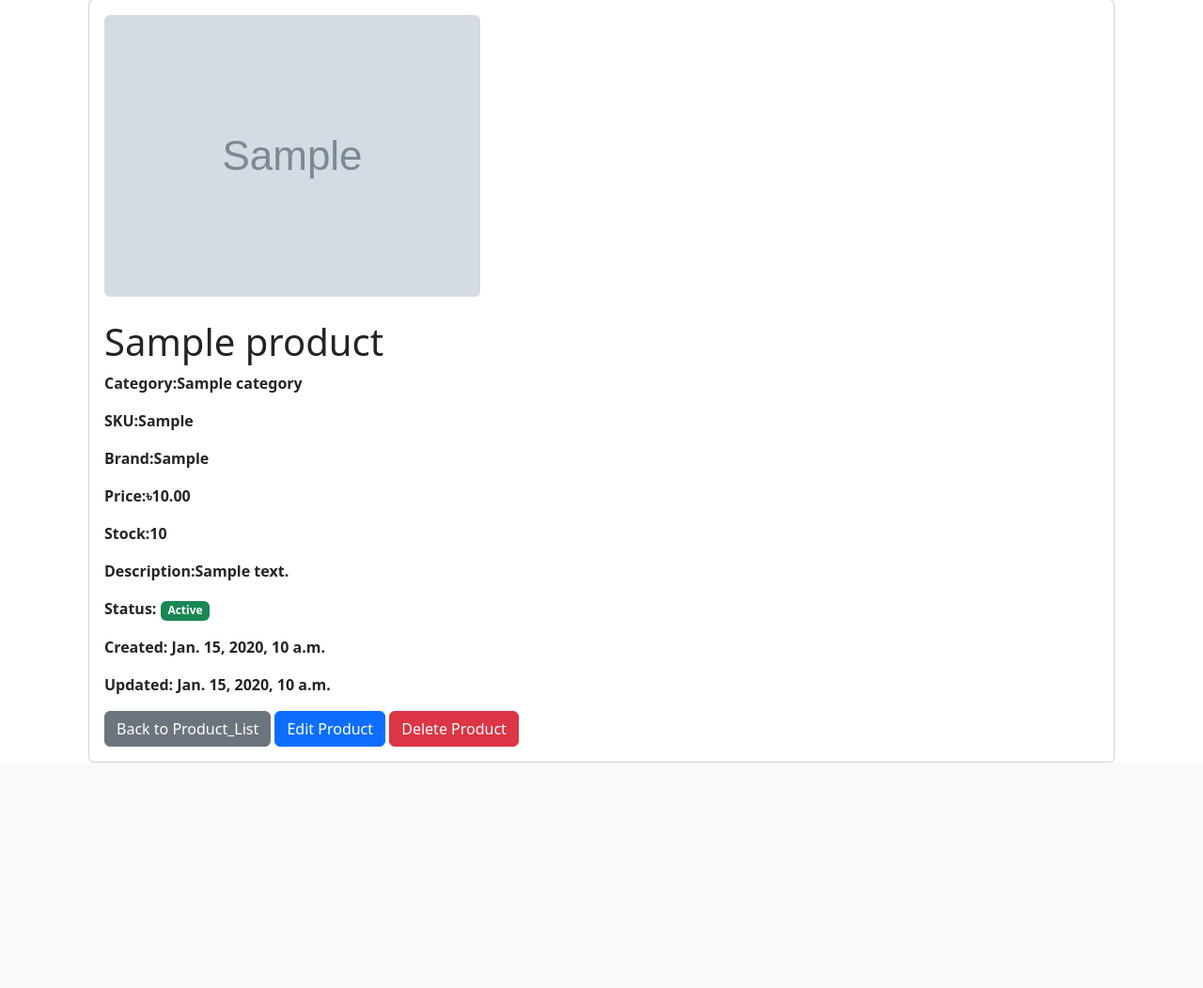
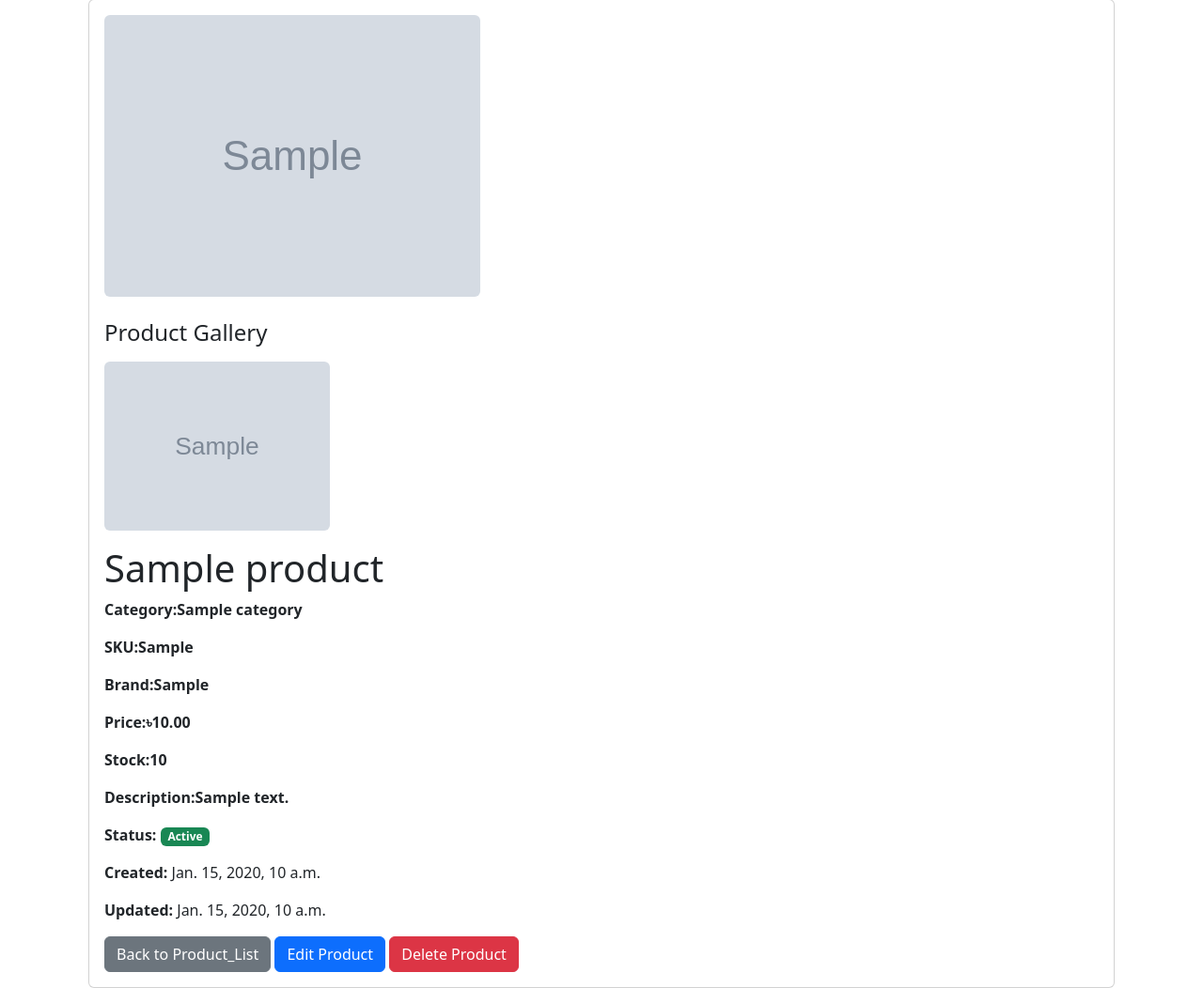
Before and after one commit to mamun-2025/ShopSphere, a Django app: template templates/products/product_detail.html in a window 1280 px wide. Shown: the part 127-1179 px from the top of the page at 94% size. Before the commit the page ends 939 px from the top, so only its background shows below. Run offline with Django 5.2, Linux system fonts and the light colour scheme; tables that the repository leaves empty hold one stand-in row (values such as "Sample post"); the template is opened without the code that fills it: values that come from a table or form of the project are taken from there, most other values are stand-ins (such as "Sample title", 1, 10 or a date in 2020); grey boxes marked "Sample" are stand-in pictures.

Commit message:
Create ProductImage model, admin and template

```diff
--- a/products/models.py
+++ b/products/models.py
@@ -4,6 +4,8 @@ from django.core.validators import MinValueValidator
 from django.db import models
 from categories.models import Category
 
+
+# Product Model
 class Product(models.Model):
    name = models.CharField(max_length=100)
 
@@ -74,3 +76,31 @@ class Product(models.Model):
          self.slug = slugify(self.name)
 
       super().save(*args, **kwargs)
+
+
+
+
+# Product ImgaeModel
+class ProductImage(models.Model):
+
+   product = models.ForeignKey(
+      Product,
+      on_delete=models.CASCADE,
+      related_name="images",
+   )
+
+   image = models.ImageField(
+      upload_to="products/gallery/"
+   )
+
+   alt_text = models.CharField(
+      max_length=200,
+      blank=True,
+   )
+
+   created_at = models.DateTimeField(
+      auto_now_add=True,
+   )
+
+   def __str__(self):
+      return f"{ self.product.name } Image"
--- a/templates/products/product_detail.html
+++ b/templates/products/product_detail.html
@@ -11,6 +11,7 @@
    <div class="card">
       <div class="card-body">
 
+         <!-- Single Product Image(Main)-->
          {% if product.image %}
             <div class="mb-4">
                <img
@@ -23,6 +24,32 @@
          {% endif %}
 
 
+         <!-- Multiple Product Image(Gallery) -->
+         <h4 class="mt-4 mb-3">
+            Product Gallery
+         </h4>
+
+         <div class="row">
+            {% for image in product.images.all %}
+
+               <div class="col-md-3 mb-3">
+                  <img
+                  src="{{ image.image.url }}"
+                  alt="{{ imgage.alt_text }}"
+                  class="img-fluid rounded"
+                  style="
+                     height: 180px;
+                     weight: 100%;
+                     object-fit: cover;
+                  "
+                  >
+               </div>
+
+            {% endfor %}
+         </div>
+
+
+
          <h1 class="card-title">
             {{ product.name }}
          </h1>
@@ -30,10 +57,10 @@
             <strong>Category:{{ product.category.name }}</strong>
          </p>
          <p>
-            <strong>SKU:{{ product.sku }}
+            <strong>SKU:{{ product.sku }}</strong>
          </p>
          <p>
-            <strong>Brand:{{ product.brand }}
+            <strong>Brand:{{ product.brand }}</strong>
          </p>
          <p>
             <strong>Price:৳{{ product.price }}</strong>
```
Also changed, not shown: products/admin.py (+13 -1 lines), products/migrations/0008_productimage.py (added).
